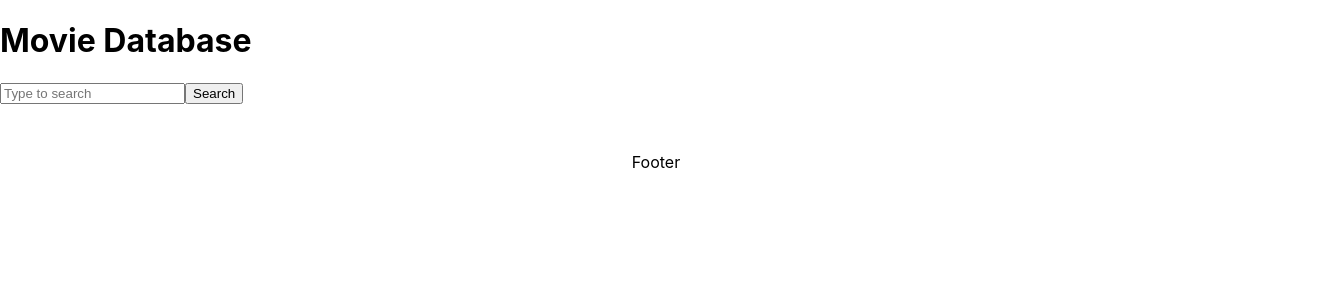
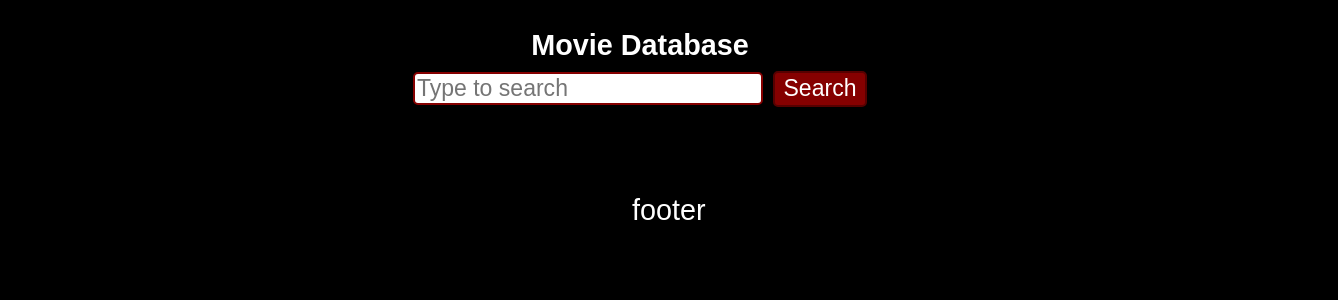
Before and after one commit to annetteaune/uin23ak4_moviesearch_aune, a React (Create React App) app: page / in a window 1280 px wide. Shown: the top 300 px of the page, 1338 px wide, since content can reach past the window. Built offline with nearby package versions, Linux system fonts and the light colour scheme; no server answers.

Commit message:
sass fixes

```diff
--- a/src/components/Layout.js
+++ b/src/components/Layout.js
@@ -6,13 +6,15 @@ export default function Layout({ movieList, setSearch, getMovies }) {
 		<>
 			<header>
 				<h1>Movie Database</h1>
-				<Search setSearch={setSearch} getMovies={getMovies}/>
+				<Search setSearch={setSearch} getMovies={getMovies} />
 			</header>
 			<main>
 				<Searchresults movieList={movieList} />
 			</main>
 			<footer>
-				<span>Footer</span>
+				<span>
+					footer
+				</span>
 			</footer>
 		</>
 	);
--- a/src/components/Moviecard.js
+++ b/src/components/Moviecard.js
@@ -15,7 +15,7 @@ export default function Moviecard({
 			<div className="article-container">
 				<h3 className="movie-title">{title}</h3>
 				<span className="card-info">({year})</span>
-				<span>{plot}</span>
+				<span className="plot">{plot}</span>
 				<div>
 					<span className="card-info">Genre:</span>{" "}
 					<span className="card-value">{genre}</span>
--- a/src/css/main.css
+++ b/src/css/main.css
@@ -2,33 +2,44 @@ main {
   display: flex;
   flex-wrap: wrap;
   gap: 1rem;
-  padding: 1rem;
+  padding: 0.5rem;
+  margin: 0 2rem;
 }
 main article {
   max-width: 450px;
   width: 100%;
-  border: 1px solid black;
   display: flex;
   flex-direction: row;
   margin: 0 auto;
+  background-color: rgb(22, 22, 22);
+  border-radius: 5px;
 }
 main article .poster {
   width: 100%;
   max-width: 200px;
+  height: fit-content;
   margin: 0 auto;
-  padding: 1rem;
+  padding: 0.5rem;
 }
 main article .article-container {
   display: flex;
   flex-direction: column;
-  padding: 1rem 1rem 1rem 0;
+  padding: 0.2rem 0.2rem 0.2rem 0;
+}
+main article .article-container h3 {
+  font-size: 0.8rem;
 }
 main article .article-container .card-info {
+  font-size: 0.6rem;
   font-weight: bold;
   width: 50%;
 }
 main article .article-container .card-value {
+  font-size: 0.6rem;
   width: 50%;
+}
+main article .article-container .plot {
+  font-size: 0.6rem;
 }
 
 footer span {
@@ -38,6 +49,50 @@ footer span {
   padding: 1rem;
 }
 
+header {
+  padding: 1rem;
+  display: flex;
+  flex-direction: column;
+  justify-content: center;
+}
+header h1 {
+  margin: 0 auto;
+  font-size: 1rem;
+  padding-bottom: 0.3rem;
+}
+header form {
+  margin: 0 auto;
+}
+header form input {
+  width: 350px;
+  font-size: 0.8rem;
+  border-radius: 5px;
+  border: 2px solid rgb(133, 0, 0);
+}
+header form button {
+  font-size: 0.8rem;
+  padding: 0.1rem 0.3rem;
+  background-color: rgb(133, 0, 0);
+  border: 2px solid rgb(87, 0, 0);
+  border-radius: 5px;
+  margin-left: 10px;
+  color: white;
+}
+header form button:hover {
+  background-color: rgb(215, 0, 0);
+  text-decoration: underline;
+}
+
+body {
+  font-family: Arial, Helvetica, sans-serif;
+  background-color: black;
+  color: white;
+}
+
+html {
+  font-size: calc(1em + 1vw);
+}
+
 @media (max-width: 768px) {
   main article {
     flex-direction: column;
--- /dev/null
+++ b/src/css/sass/_header.scss
@@ -0,0 +1,35 @@
+header {
+	padding: 1rem;
+	display: flex;
+	flex-direction: column;
+	justify-content: center;
+
+
+	h1 {
+		margin: 0 auto;
+        font-size: 1rem;
+        padding-bottom: 0.3rem;
+	}
+	form {
+		margin: 0 auto;
+        input{
+            width: 350px;
+            font-size: 0.8rem;
+            border-radius: 5px;
+            border: 2px solid rgb(133, 0, 0);
+        }
+        button {
+            font-size: 0.8rem;
+            padding: 0.1rem 0.3rem;
+            background-color: rgb(133, 0, 0);
+            border: 2px solid rgb(87, 0, 0);
+            border-radius: 5px;
+            margin-left: 10px;
+            color: white;
+            &:hover{
+                background-color: rgb(215, 0, 0);
+                text-decoration: underline;
+            }
+        }
+	}
+}
--- a/src/css/sass/_moviecard.scss
+++ b/src/css/sass/_moviecard.scss
@@ -2,33 +2,45 @@ main {
 	display: flex;
 	flex-wrap: wrap;
 	gap: 1rem;
-	padding: 1rem;
+	padding: .5rem;
+	margin: 0 2rem;
 	article {
 		max-width: 450px;
 		width: 100%;
-		border: 1px solid black;
 		display: flex;
 		flex-direction: row;
 		margin: 0 auto;
+		background-color: rgb(22, 22, 22);
+		border-radius: 5px;
 
 		.poster {
 			width: 100%;
 			max-width: 200px;
+			height: fit-content;
 			margin: 0 auto;
-			padding: 1rem;
+			padding: .5rem;
 		}
 
 		.article-container {
 			display: flex;
 			flex-direction: column;
-			padding: 1rem 1rem 1rem 0;
+			padding: .2rem .2rem .2rem 0;
+
+			h3{
+				font-size: 0.8rem;
+			}
 
 			.card-info{
+				font-size: 0.6rem;
 				font-weight: bold;
 				width: 50%;
 			}
 			.card-value{
+				font-size: 0.6rem;
 				width: 50%;
+			}
+			.plot{
+				font-size: 0.6rem;
 			}
 		}
 	}
--- a/src/css/sass/main.scss
+++ b/src/css/sass/main.scss
@@ -1,5 +1,18 @@
 @import "moviecard";
 @import "footer";
+@import "header";
+
+
+body {
+
+    font-family: Arial, Helvetica, sans-serif;
+    background-color: black;
+    color: white;
+}
+
+html {
+	font-size: calc(1em + 1vw);
+}
 
 @media (max-width: 768px){
     main{
```
Also changed, not shown: 1 other file (tests, documents, lock files or other folders).
